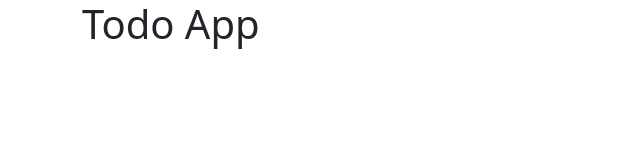
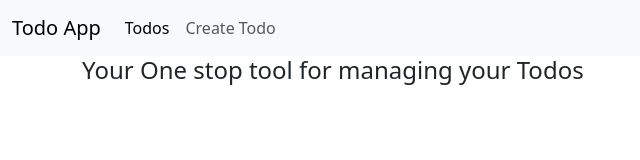
Before and after one commit to myraculous/todo-app, a plain HTML site: page todo_app/index.html in a window 1280 px wide. Shown: the whole page, without its empty margins (0-640 px from the left). Drawn offline with Linux system fonts and the light colour scheme.

Commit message:
added navigation bar

```diff
--- a/todo_app/index.html
+++ b/todo_app/index.html
@@ -7,8 +7,31 @@
     <title>Todo App</title>
 </head>
 <body>
+    <nav class="navbar navbar-expand-lg bg-body-tertiary">
+        <div class="container-fluid">
+          <a class="navbar-brand" href="#">Todo App</a>
+          <button class="navbar-toggler" type="button" data-bs-toggle="collapse" data-bs-target="#navbarSupportedContent" aria-controls="navbarSupportedContent" aria-expanded="false" aria-label="Toggle navigation">
+            <span class="navbar-toggler-icon"></span>
+          </button>
+          <div class="collapse navbar-collapse" id="navbarSupportedContent">
+            <ul class="navbar-nav me-auto mb-2 mb-lg-0">
+              <li class="nav-item">
+                <a class="nav-link active" aria-current="page" href="#">Todos</a>
+              </li>
+              <li class="nav-item">
+                <a class="nav-link" href="#">Create Todo</a>
+              </li>
+
+
+            </ul>
+
+          </div>
+        </div>
+      </nav>
 <div class="container">
-    <h1>Todo App</h1>
+    <h4>Your One stop tool for managing your Todos</h4>
+
+
 </div>
 
 
```
